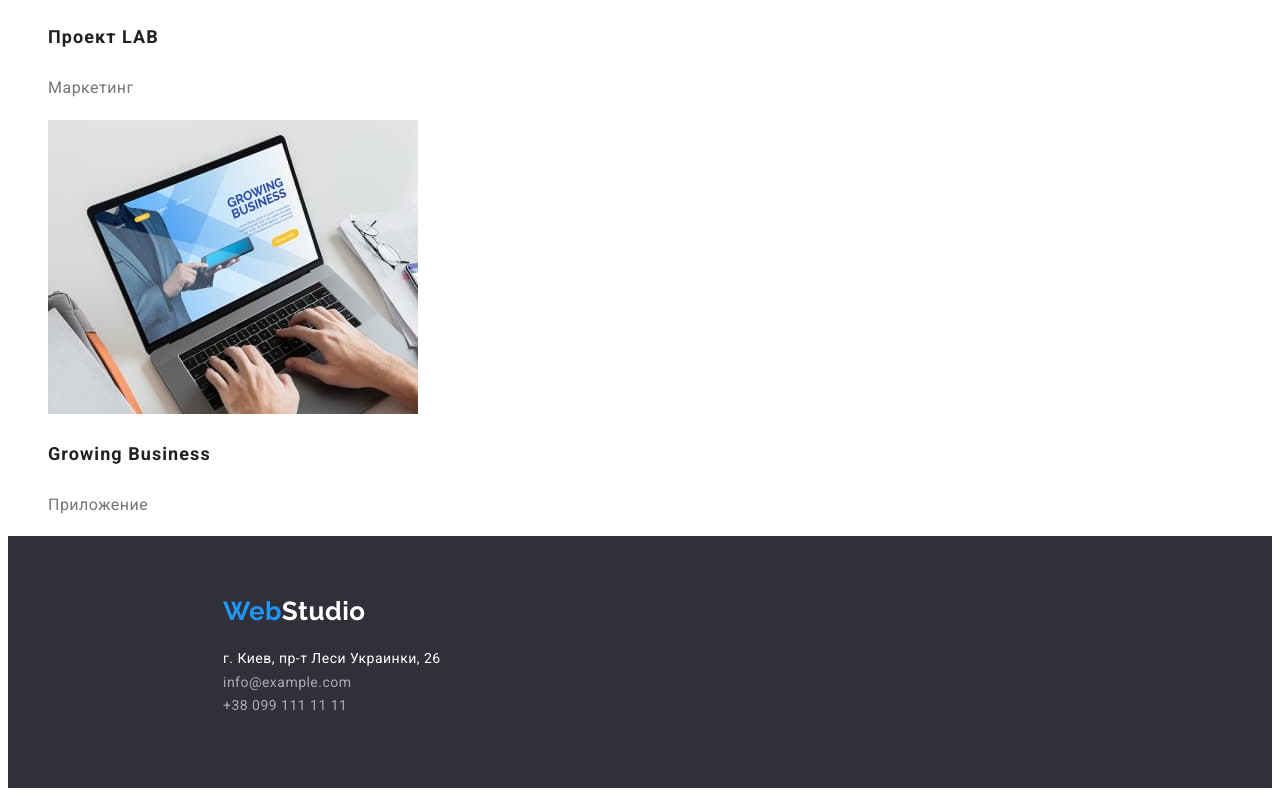
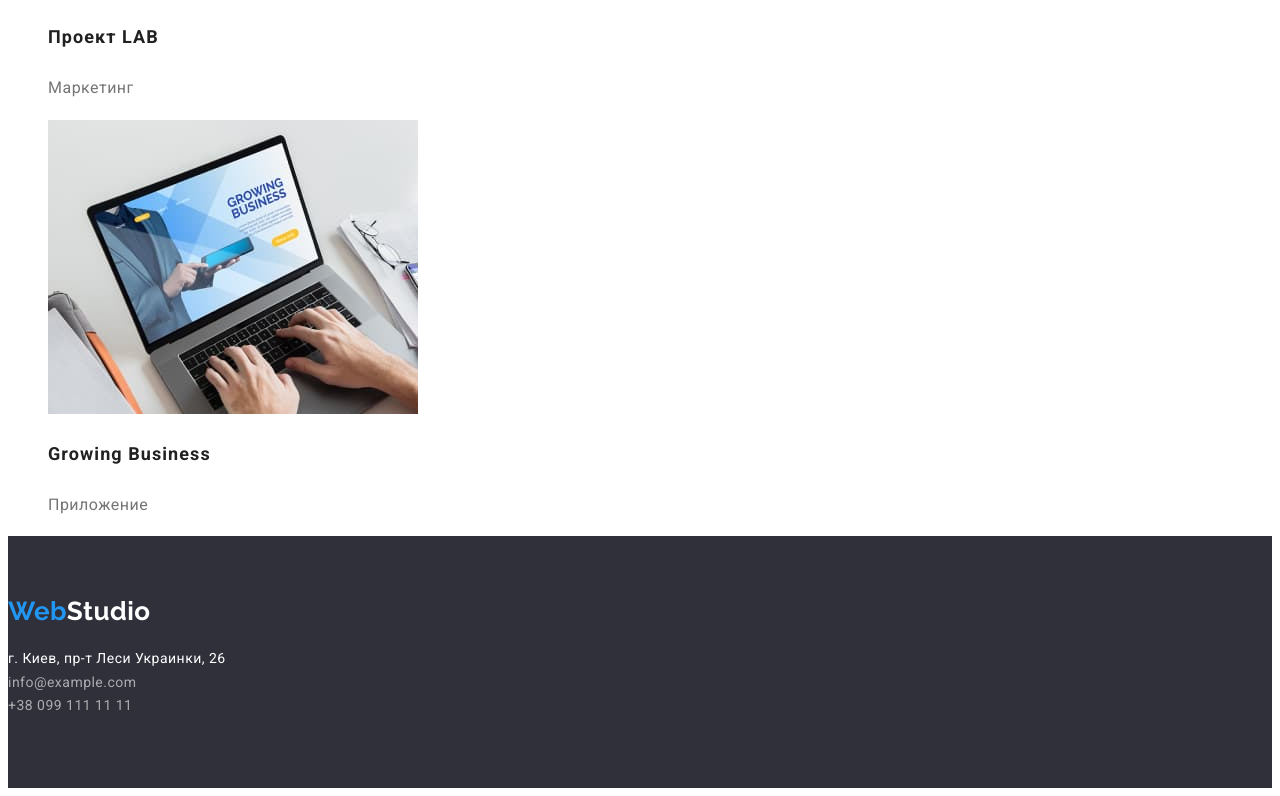
Before and after one commit to MaksiIv/goit-markup-hw-02, a plain HTML site: page portfolio.html in a window 1280 px wide. Shown: the part 3512-4308 px from the top of the page. Drawn offline with Linux system fonts and the light colour scheme.

Commit message:
Редактирует подвал, добавлены ссылки

```diff
--- a/css/style.css
+++ b/css/style.css
@@ -178,12 +178,15 @@ a {
   background-color: #2f303a;
   height: 252px;
 }
+
 .footer-logo-section {
-  padding: 60px 0 20px 215px;
+  padding-top: 60px;
 }
+
 .footer-address-section {
-  padding: 0px 0 60px 215px;
+  padding-top: 20px;
 }
+
 .footer-logo {
   font-family: Raleway;
   font-weight: 700d;
--- a/portfolio.html
+++ b/portfolio.html
@@ -39,7 +39,7 @@
                 <a href="info@devstudio.com" class="header-contacts-list link">info@devstudio.com</a>
             </li>
             <li>
-                <a href="+380961111111" class="header-contacts-list link">+38096 111 11 11</a>
+                <a href="tel:+380961111111" class="header-contacts-list link">+38096 111 11 11</a>
             </li>
         </ul>
     </header>
@@ -128,14 +128,14 @@
 
     <!--Подвал -->
     <footer class="footer">
-        <div class="footer-logo-section">
+        <div class="footer-logo-section container">
             <a href="./index.html" class="footer-logo"><span class="accent">Web</span>Studio</a>
         </div>
-        <div class="footer-address-section">
+        <div class="footer-address-section container">
             <address class="footer-address">
                 г. Киев, пр-т Леси Украинки, 26<br>
-                <span class="footer-contacts">info@example.com<br>
-                    +38 099 111 11 11<br></span>
+                <a href="info@example.com"><span class="footer-contacts">info@example.com</span></a><br>
+                <a href="tel:+380991111111"><span class="footer-contacts">+38 099 111 11 11</span></a>
             </address>
         </div>
     </footer>
```
Also changed, not shown: index.html (+9 -9 lines).
